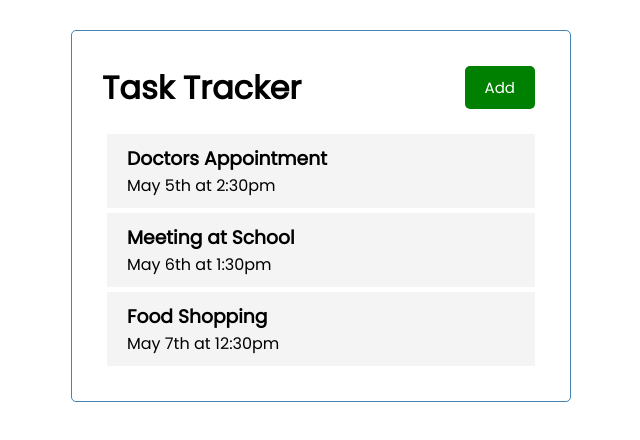
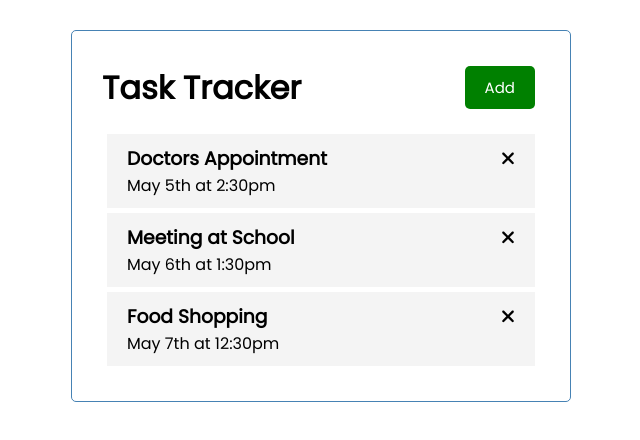
Before and after one commit to grantGCode/Angular-Task-List, an Angular app: page / in a window 1280 px wide. Shown: the top 440 px of the page, without its empty margins (319-959 px from the left). Built offline with nearby package versions, Linux system fonts and the light colour scheme.

Commit message:
add font awesome module and faTimes incon

```diff
--- a/package.json
+++ b/package.json
@@ -18,6 +18,10 @@
     "@angular/platform-browser": "^18.1.0",
     "@angular/platform-browser-dynamic": "^18.1.0",
     "@angular/router": "^18.1.0",
+    "@fortawesome/angular-fontawesome": "^0.15.0",
+    "@fortawesome/free-brands-svg-icons": "^6.5.2",
+    "@fortawesome/free-regular-svg-icons": "^6.5.2",
+    "@fortawesome/free-solid-svg-icons": "^6.5.2",
     "rxjs": "~7.8.0",
     "tslib": "^2.3.0",
     "zone.js": "~0.14.3"
--- a/src/app/app.component.ts
+++ b/src/app/app.component.ts
@@ -2,7 +2,7 @@ import { Component } from '@angular/core';
 import { CommonModule } from '@angular/common';
 import { RouterOutlet } from '@angular/router';
 import { HeaderComponent } from './components/header/header.component';
-import { TasksComponent } from './components/tasks/tasks.component'
+import { TasksComponent } from './components/tasks/tasks.component';
 
 @Component({
   selector: 'app-root',
--- a/src/app/components/task-item/task-item.component.html
+++ b/src/app/components/task-item/task-item.component.html
@@ -1,4 +1,7 @@
 <div class="task">
-    <h3>{{ task.text }}</h3>
+    <h3>
+        {{ task.text }}
+        <fa-icon [icon]="faTimes"></fa-icon>
+    </h3>
     <p>{{ task.day }}</p>
 </div>
--- a/src/app/components/task-item/task-item.component.ts
+++ b/src/app/components/task-item/task-item.component.ts
@@ -1,14 +1,17 @@
 import { Component, Input} from '@angular/core';
 import { Task } from '../../Task';
+import { FontAwesomeModule } from '@fortawesome/angular-fontawesome';
+import { faTimes } from '@fortawesome/free-solid-svg-icons';
 
 @Component({
   selector: 'app-task-item',
   standalone: true,
-  imports: [],
+  imports: [FontAwesomeModule],
   templateUrl: './task-item.component.html',
   styleUrl: './task-item.component.css'
 })
 export class TaskItemComponent {
   @Input() task!: Task;
+  faTimes = faTimes;
 
 }
```
Also changed, not shown: 1 other file (tests, documents, lock files or other folders).
